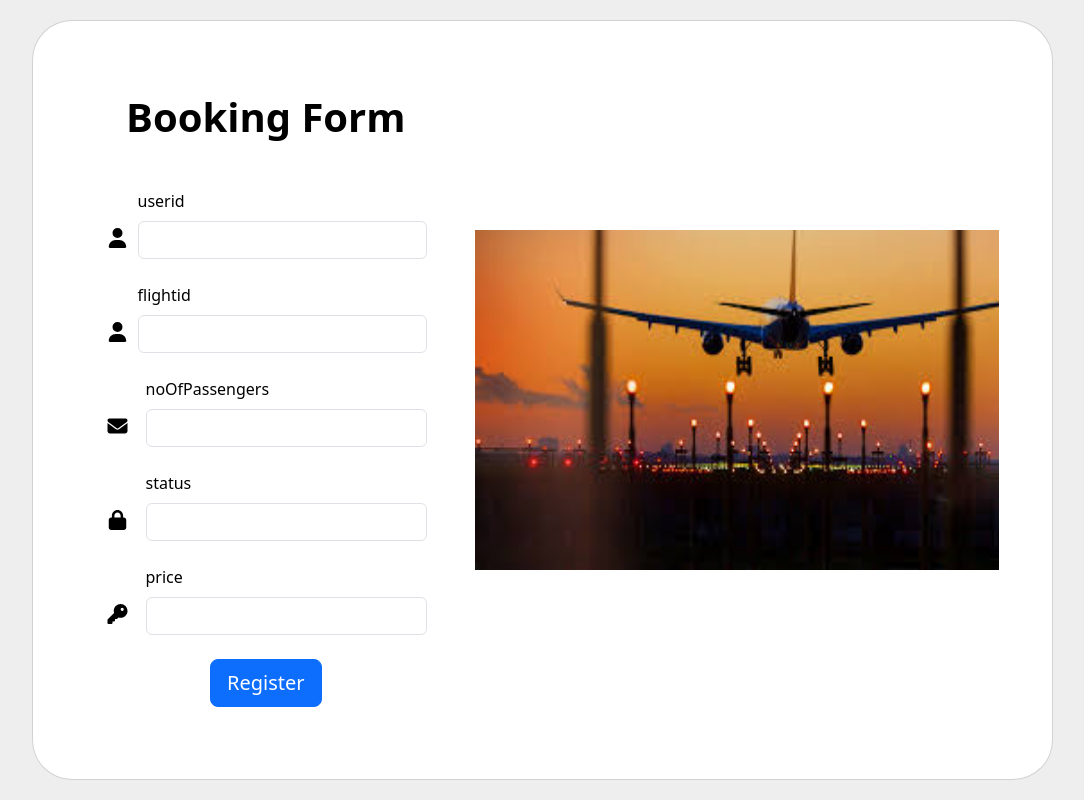
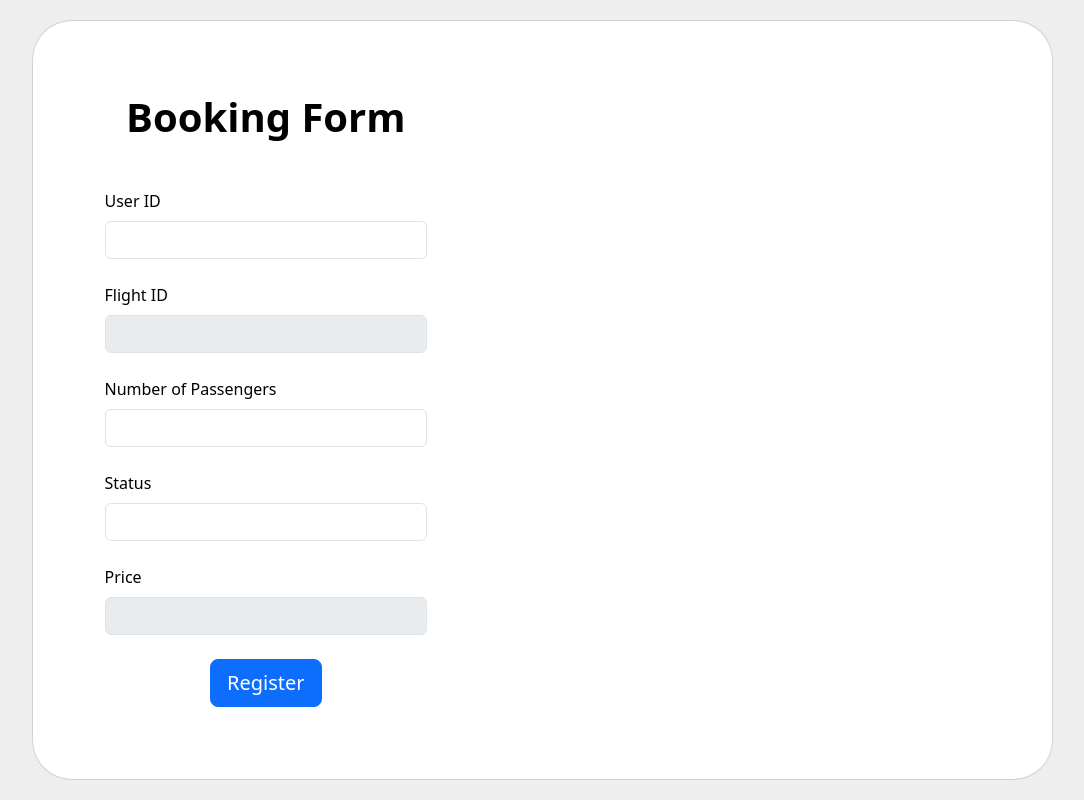
Before and after one commit to Chumuitripura45/AirLine-Reservation-Frontend, a React (Create React App) app: page /booking in a window 1280 px wide. Shown: the whole page, without its empty margins (98-1182 px from the left). Built offline with nearby package versions, Linux system fonts and the light colour scheme.

Commit message:
updated flight and booking page

```diff
--- a/src/components/Booking.js
+++ b/src/components/Booking.js
@@ -1,23 +1,21 @@
-import React, { useState } from "react";
-import axios from "axios";
-import "bootstrap/dist/css/bootstrap.min.css";
-import { useParams } from 'react-router-dom';
-import airLine from "./Images/airLine.jpg";
+import React, { useState, useEffect } from 'react';
+import axios from 'axios';
 import { ToastContainer, toast } from 'react-toastify';
-import 'react-toastify/dist/ReactToastify.css';
-import { FontAwesomeIcon } from '@fortawesome/react-fontawesome';
-import { faUser, faEnvelope, faLock, faKey,faFaceSmile } from '@fortawesome/free-solid-svg-icons';
+import { useLocation } from 'react-router-dom';
 
 function Booking() {
-    const { flightId } = useParams();
-    const API_BASE_URL = "http://localhost:5275/api/bookings";
+  const location = useLocation();
+  const flightId = new URLSearchParams(location.search).get('flightId');
+  const price = new URLSearchParams(location.search).get('price');
+
+  const API_BASE_URL = 'http://localhost:5275/api/bookings';
+
   const [formData, setFormData] = useState({
-    //bookging: "",
-    userid: "",
-    flightid: "",
-    noOfPassengers: "",
-    status: "",
-    price: "",
+    userid: '', // You may need to fetch the user ID after user login
+    flightid: flightId, // Set the flightId from the URL parameter
+    noOfPassengers: '',
+    status: '',
+    price: price,
   });
 
   const handleChange = (e) => {
@@ -33,129 +31,123 @@ function Booking() {
     axios
       .post(API_BASE_URL, formData)
       .then((response) => {
-        toast.success("User registered successfully");
-        console.log("User registered successfully:", response.data);
+        toast.success('Booking created successfully');
+        console.log('Booking created successfully:', response.data);
         setFormData(response.data);
       })
       .catch((error) => {
-        toast.error("Error registering user:", error);
-        console.error("Error registering user:", error);
+        toast.error('Error creating booking:', error);
+        console.error('Error creating booking:', error);
       });
   };
 
   return (
-    <>
-    <ToastContainer />
-      <section class="vh-100" style={{ backgroundColor: "#eee" }}>
-        <div class="container h-100">
-          <div class="row d-flex justify-content-center align-items-center h-100">
-            <div class="col-lg-12 col-xl-11">
-              <div class="card text-black" style={{ borderRadius: "40px" }}>
-                <div class="card-body p-md-5">
-                  <div class="row justify-content-center">
-                    <div class="col-md-10 col-lg-6 col-xl-5 order-2 order-lg-1">
-                      <p class="text-center h1 fw-bold mb-5 mx-1 mx-md-4 mt-4">
+    <div>
+      <ToastContainer />
+      <section className="vh-100" style={{ backgroundColor: '#eee' }}>
+        <div className="container h-100">
+          <div className="row d-flex justify-content-center align-items-center h-100">
+            <div className="col-lg-12 col-xl-11">
+              <div className="card text-black" style={{ borderRadius: '40px' }}>
+                <div className="card-body p-md-5">
+                  <div className="row justify-content-center">
+                    <div className="col-md-10 col-lg-6 col-xl-5 order-2 order-lg-1">
+                      <p className="text-center h1 fw-bold mb-5 mx-1 mx-md-4 mt-4">
                         Booking Form
                       </p>
 
-                      <form class="mx-1 mx-md-4" onSubmit={handleSubmit}>
-                        <div class="d-flex flex-row align-items-center mb-4">
-                          <FontAwesomeIcon icon={faUser} className="fa-lg me-2 fa-fw" style={{ marginBottom: "-27px" }}/>
-                          <div class="form-outline flex-fill mb-0">
-                            <label class="form-label">
-                              userid
+                      <form className="mx-1 mx-md-4" onSubmit={handleSubmit}>
+                        <div className="d-flex flex-row align-items-center mb-4">
+                          <div className="form-outline flex-fill mb-0">
+                            <label className="form-label">
+                              User ID
                             </label>
                             <input
                               type="text"
                               name="userid"
                               value={formData.userid}
                               onChange={handleChange}
-                              class="form-control"
+                              className="form-control"
                               required
                             />
                           </div>
                         </div>
 
-                        <div class="d-flex flex-row align-items-center mb-4">
-                          <FontAwesomeIcon icon={faUser} className="fa-lg me-2 fa-fw" style={{ marginBottom: "-27px" }}/>
-                          <div class="form-outline flex-fill mb-0">
-                            <label class="form-label">
-                              flightid
+                        <div className="d-flex flex-row align-items-center mb-4">
+                          <div className="form-outline flex-fill mb-0">
+                            <label className="form-label">
+                              Flight ID
                             </label>
                             <input
                               type="number"
                               name="flightid"
                               value={formData.flightid}
                               onChange={handleChange}
-                              class="form-control"
+                              className="form-control"
                               required
+                              disabled // Disabled to prevent user modification
                             />
                           </div>
                         </div>
 
-                        <div class="d-flex flex-row align-items-center mb-4">
-                        <FontAwesomeIcon icon={faEnvelope} className="fa-lg me-3 fa-fw" style={{ marginBottom: "-27px" }} />
-                          <div class="form-outline flex-fill mb-0">
-                            <label class="form-label">
-                            noOfPassengers
+                        <div className="d-flex flex-row align-items-center mb-4">
+                          <div className="form-outline flex-fill mb-0">
+                            <label className="form-label">
+                              Number of Passengers
                             </label>
                             <input
                               type="number"
                               name="noOfPassengers"
                               value={formData.noOfPassengers}
                               onChange={handleChange}
-                              class="form-control"
+                              className="form-control"
                               required
                             />
                           </div>
                         </div>
 
-                        <div class="d-flex flex-row align-items-center mb-4">
-                        <FontAwesomeIcon icon={faLock} className="fa-lg me-3 fa-fw" style={{ marginBottom: "-27px" }} />
-                          <div class="form-outline flex-fill mb-0">
-                            <label class="form-label">
-                              status
+                        <div className="d-flex flex-row align-items-center mb-4">
+                          <div className="form-outline flex-fill mb-0">
+                            <label className="form-label">
+                              Status
                             </label>
                             <input
                               type="text"
                               name="status"
                               value={formData.status}
                               onChange={handleChange}
-                              class="form-control"
+                              className="form-control"
                               required
                             />
                           </div>
                         </div>
 
-                        <div class="d-flex flex-row align-items-center mb-4">
-                        <FontAwesomeIcon icon={faKey} className="fa-lg me-3 fa-fw" style={{ marginBottom: "-27px" }} />
-                          <div class="form-outline flex-fill mb-0">
-                            <label class="form-label">
-                              price
+                        <div className="d-flex flex-row align-items-center mb-4">
+                          <div className="form-outline flex-fill mb-0">
+                            <label className="form-label">
+                              Price
                             </label>
                             <input
                               type="number"
                               name="price"
                               value={formData.price}
                               onChange={handleChange}
-                              class="form-control"
+                              className="form-control"
                               required
+                              disabled
                             />
                           </div>
                         </div>
 
-
-
-
-                        <div class="d-flex justify-content-center mx-4 mb-3 mb-lg-4">
-                          <button type="submit" class="btn btn-primary btn-lg">
+                        <div className="d-flex justify-content-center mx-4 mb-3 mb-lg-4">
+                          <button type="submit" className="btn btn-primary btn-lg">
                             Register
                           </button>
                         </div>
                       </form>
                     </div>
-                    <div class="col-md-10 col-lg-6 col-xl-7 d-flex align-items-center order-1 order-lg-2">
-                      <img src={airLine} alt="Image1" style={{width: "524px",height: "340px"}}/>
+                    <div className="col-md-10 col-lg-6 col-xl-7 d-flex align-items-center order-1 order-lg-2">
+                      {/* Your image here */}
                     </div>
                   </div>
                 </div>
@@ -164,7 +156,7 @@ function Booking() {
           </div>
         </div>
       </section>
-    </>
+    </div>
   );
 }
 
```
Also changed, not shown: src/components/Flight.js (+5 -52 lines).
